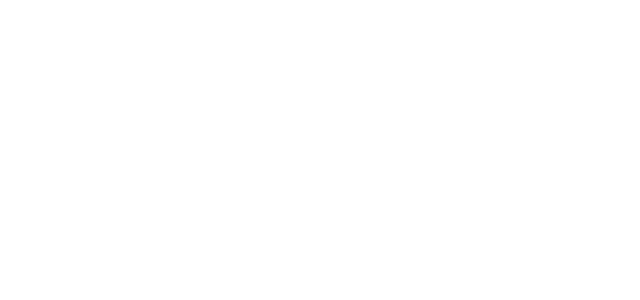
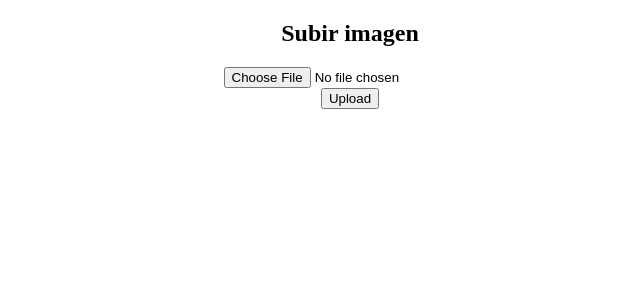
Before and after one commit to brunobonil/umbook, a React (Create React App) app in the folder front/: page /upload-photo in a window 1280 px wide. Before the commit this address had no page. Shown: the top 300 px of the page, without its empty margins (290-930 px from the left). Built offline with nearby package versions, Linux system fonts and the light colour scheme.

Commit message:
Estructura para subir foto

```diff
--- a/front/src/App.js
+++ b/front/src/App.js
@@ -1,5 +1,6 @@
 import Login from "./Login";
 import Register from "./Register";
+import UploadPhoto from "./UploadPhoto";
 import { BrowserRouter as Router, Route, Routes } from 'react-router-dom';
 
 function App() {
@@ -10,6 +11,7 @@ function App() {
         <Routes>
           <Route exact path="/" element={<Login/>}/>
           <Route exact path="/register/" element={<Register/>}/>
+          <Route exact path="/upload-photo" element={<UploadPhoto/>}/>
         </Routes>
       </Router>
     </div>
--- /dev/null
+++ b/front/src/UploadPhoto.js
@@ -0,0 +1,25 @@
+import { useState } from "react";
+
+
+
+
+
+function UploadPhoto() {
+
+  const [image, setImage] = useState("")
+  const imageHandler = (e) => {
+
+  }
+
+    return (
+      <div style={{ textAlign: "center" }} className="UploadPhoto">
+        <h2>Subir imagen</h2>
+        <input accept="image/*" type="file"></input>
+        <div>
+          <button onChange={imageHandler}>Upload</button>
+        </div>
+      </div>
+    );
+  }
+
+  export default UploadPhoto;
```
Also changed, not shown: 1 other file (tests, documents, lock files or other folders).
